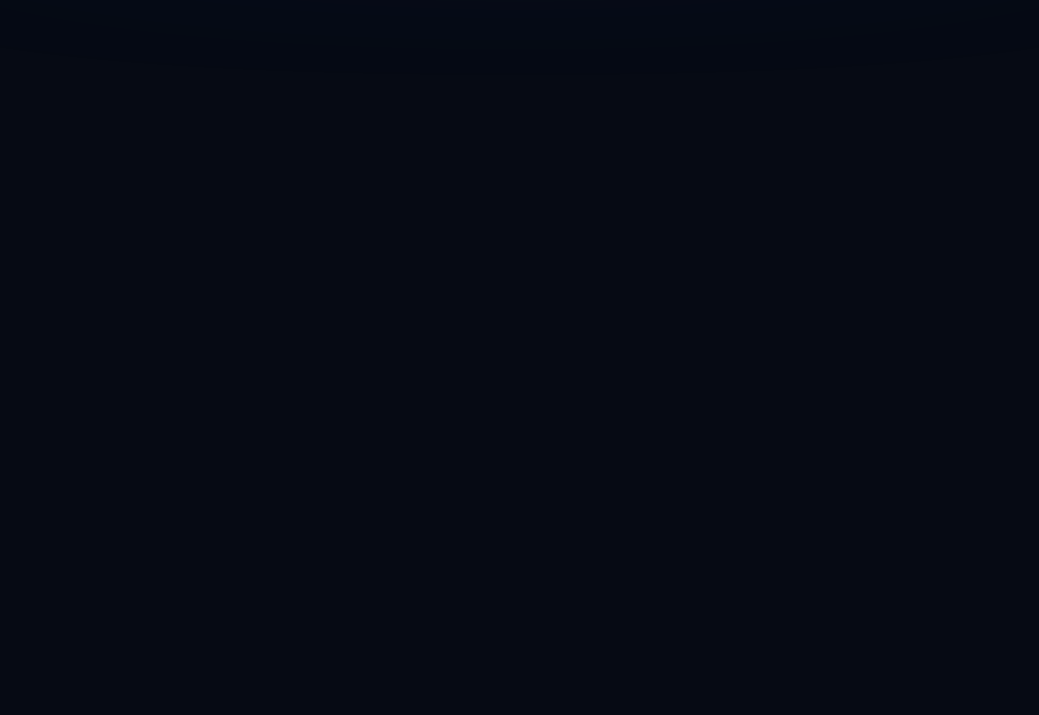
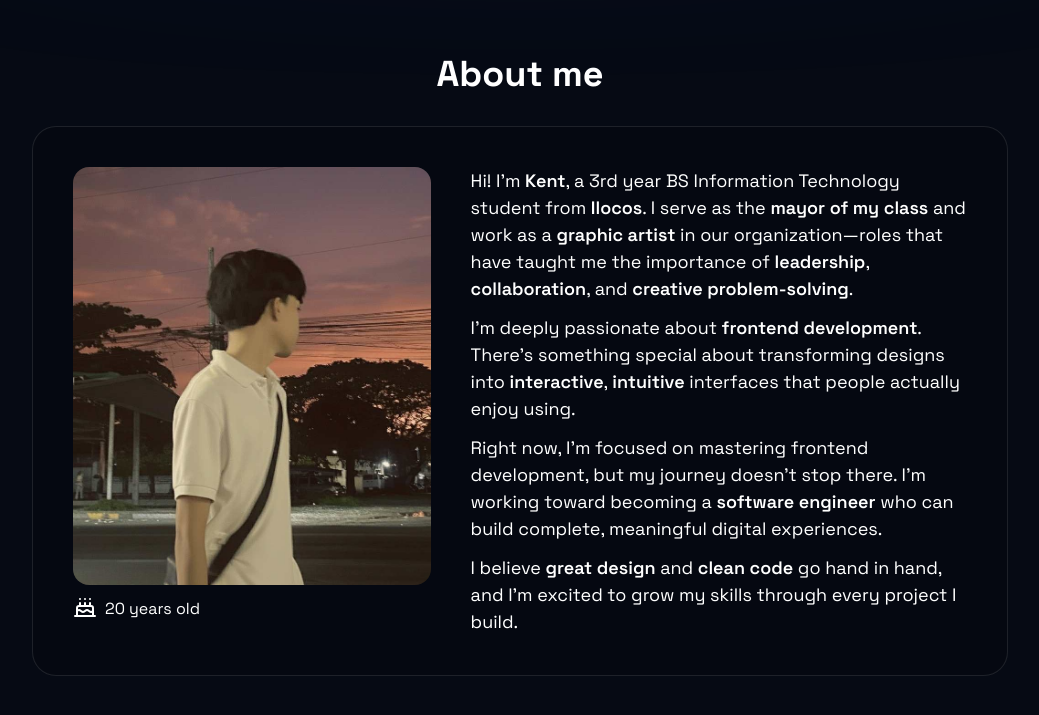
Before and after one commit to kentvillalun/portfolio, a React (Vite) app: page / in a window 1280 px wide. Shown: the part 835-1550 px from the top of the page, without its empty margins (120-1159 px from the left). Built offline with nearby package versions, Linux system fonts and the light colour scheme.

Commit message:
Finished about me section

```diff
--- /dev/null
+++ b/src/components/icons/CakeIcon.jsx
@@ -0,0 +1,26 @@
+export const CakeIcon = () => {
+  return (
+    <svg
+      xmlns="http://www.w3.org/2000/svg"
+      width="24"
+      height="24"
+      viewBox="0 0 24 24"
+      fill="none"
+      stroke="currentColor"
+      stroke-width="2"
+      stroke-linecap="round"
+      stroke-linejoin="round"
+      class="lucide lucide-cake-icon lucide-cake"
+    >
+      <path d="M20 21v-8a2 2 0 0 0-2-2H6a2 2 0 0 0-2 2v8" />
+      <path d="M4 16s.5-1 2-1 2.5 2 4 2 2.5-2 4-2 2.5 2 4 2 2-1 2-1" />
+      <path d="M2 21h20" />
+      <path d="M7 8v3" />
+      <path d="M12 8v3" />
+      <path d="M17 8v3" />
+      <path d="M7 4h.01" />
+      <path d="M12 4h.01" />
+      <path d="M17 4h.01" />
+    </svg>
+  );
+};
--- a/src/components/sections/About.jsx
+++ b/src/components/sections/About.jsx
@@ -1,8 +1,76 @@
+import { CakeIcon } from "../icons/CakeIcon";
 export const About = () => {
   return (
     <section
-      className="h-screen"
+      className="min-h-screen flex items-center justify-center py-20"
       id="about"
-    ></section>
+    >
+      <div className="mx-auto px-6 max-w-3xl md:max-w-5xl">
+        <h2 className="font-bold text-3xl md:text-4xl mb-8 text-center">
+          {" "}
+          About me{" "}
+        </h2>
+
+        <div className="rounded-3xl p-4.5 md:p-10 border-white/10 hover:-translate-y-1 transition-all duration-500 ease-in-out transform-gpu border bg-[#00000025] w-full md:mx-0 flex flex-col md:flex-row items-center md:items-start justify-between gap-6 md:gap-10">
+          <div className="w-full md:w-[40%]">
+            <img
+              src="../src/assets/about-pic.jpg"
+              alt=""
+              className="rounded-2xl mb-2 w-full object-cover object-center"
+            />
+            <div className="flex flex-row items-center justify-center md:justify-start gap-2 transition-all ease-in-out duration-300 ">
+              <CakeIcon />
+              <p className="mt-1">20 years old</p>
+            </div>
+          </div>
+          <div className="flex flex-col gap-3 text-[18px] flex-1">
+            <p className="">
+              Hi! I’m <span className="text-white font-semibold">Kent</span>, a
+              3rd year BS Information Technology student from{" "}
+              <span className="text-white font-semibold">Ilocos</span>. I serve
+              as the{" "}
+              <span className="text-white font-semibold">
+                mayor of my class
+              </span>{" "}
+              and work as a{" "}
+              <span className="text-white font-semibold">graphic artist</span>{" "}
+              in our organization—roles that have taught me the importance of{" "}
+              <span className="text-white font-semibold">leadership</span>,{" "}
+              <span className="text-white font-semibold">collaboration</span>,
+              and{" "}
+              <span className="text-white font-semibold">
+                creative problem-solving
+              </span>
+              .
+            </p>
+            <p className="">
+              I’m deeply passionate about{" "}
+              <span className="text-white font-semibold">
+                frontend development
+              </span>
+              . There’s something special about transforming designs into{" "}
+              <span className="text-white font-semibold">interactive</span>,{" "}
+              <span className="text-white font-semibold">intuitive</span>{" "}
+              interfaces that people actually enjoy using.
+            </p>
+            <p className="">
+              Right now, I’m focused on mastering frontend development, but my
+              journey doesn’t stop there. I’m working toward becoming a{" "}
+              <span className="text-white font-semibold">
+                software engineer
+              </span>{" "}
+              who can build complete, meaningful digital experiences.
+            </p>
+            <p className="">
+              I believe{" "}
+              <span className="text-white font-semibold">great design</span> and{" "}
+              <span className="text-white font-semibold">clean code</span> go
+              hand in hand, and I’m excited to grow my skills through every
+              project I build.
+            </p>
+          </div>
+        </div>
+      </div>
+    </section>
   );
 };
--- a/src/components/sections/Home.jsx
+++ b/src/components/sections/Home.jsx
@@ -7,7 +7,7 @@ import { useTypewriter } from "react-simple-typewriter";
 export const Home = ({ isLoaded }) => {
 
   const [text] = useTypewriter({
-    words: ["n aspiring developer.", " student leader.", " creative designer"],
+    words: ["n aspiring developer.", " student leader.", " creative designer."],
     loop: true,
     delaySpeed: 2000,
   });
```
Also changed, not shown: src/assets/about-pic.jpg (added), src/components/pictures/gradient-bg.png (deleted).
